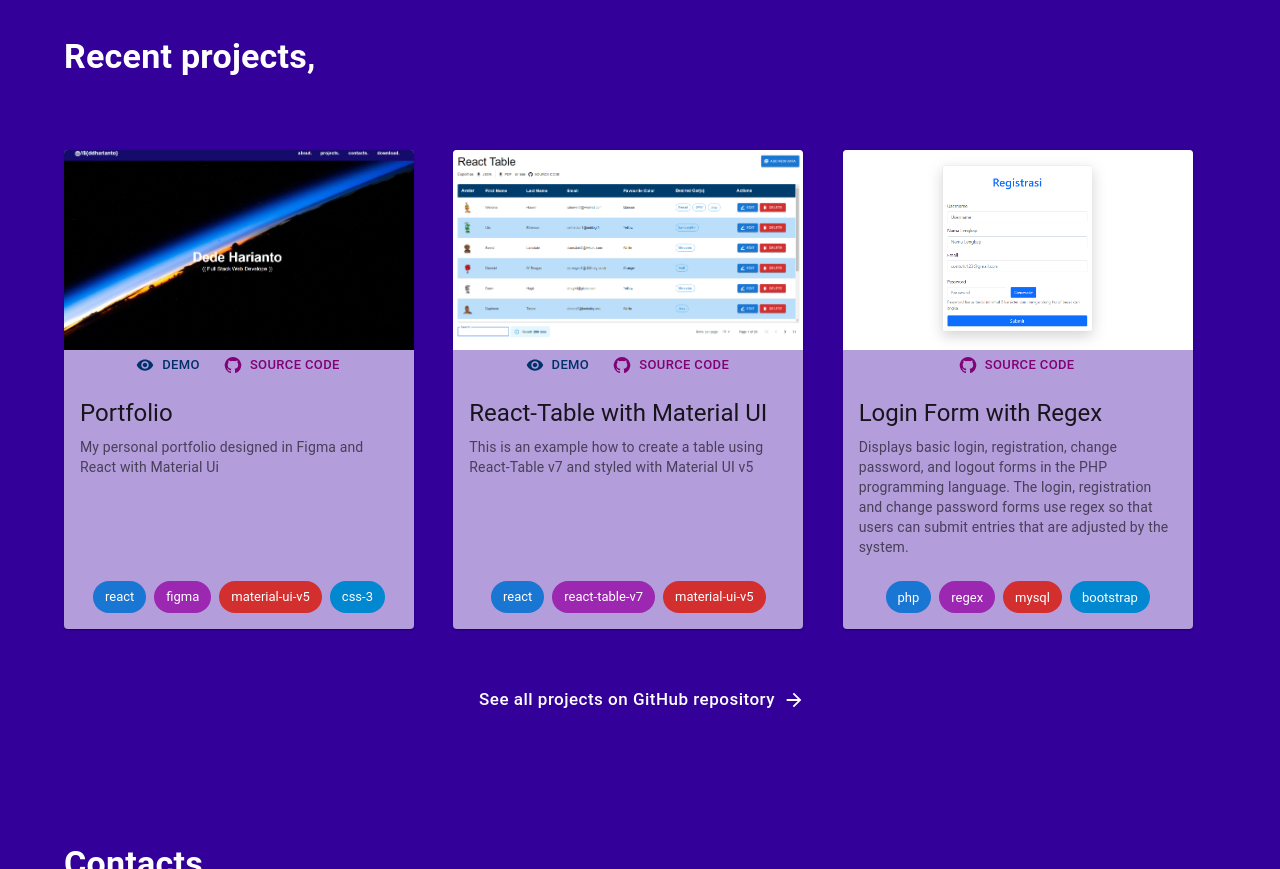
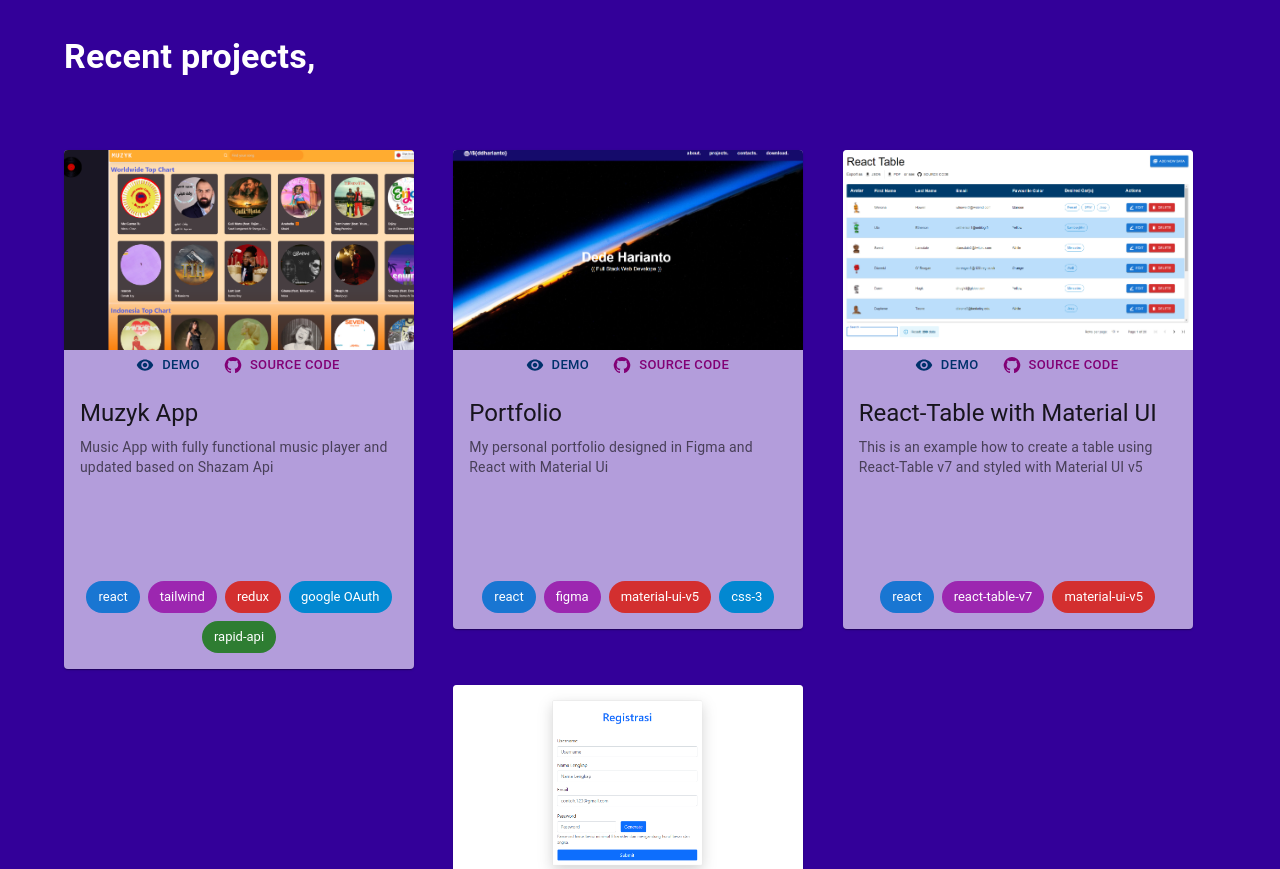
Before and after one commit to ddharianto/ddharianto.github.io, a React (Create React App) app in the folder client/: page / in a window 1280 px wide. Shown: the part 1700-2569 px from the top of the page. Built offline with nearby package versions, Linux system fonts and the light colour scheme.

Commit message:
added new assets

```diff
--- a/client/src/assets/index.js
+++ b/client/src/assets/index.js
@@ -20,6 +20,7 @@ import phone from './img/phone.png';
 import react_table from './img/react_table_exp.png';
 import login_regex from './img/login_regex_exp.png';
 import portfolio from './img/portfolio_exp.png';
+import muzykapp from './img/muzykapp_exp.png';
 import cv_pdf from './cv_dede_harianto.pdf';
 
 export const cv = {
@@ -94,6 +95,14 @@ export const about_me = {
 
 export const projects = [
   {
+    name: 'Muzyk App',
+    image: muzykapp,
+    desc: `Music App with fully functional music player and updated based on Shazam Api`,
+    tags: ['react', 'tailwind', 'redux', 'google OAuth', 'rapid-api'],
+    src: 'https://github.com/ddharianto/muzyk-app',
+    demo: 'https://muzyk.netlify.app/',
+  },
+  {
     name: 'Portfolio',
     image: portfolio,
     desc: `My personal portfolio designed in Figma and React with Material Ui`,
```
Also changed, not shown: client/src/assets/img/muzykapp_exp.png (added).
